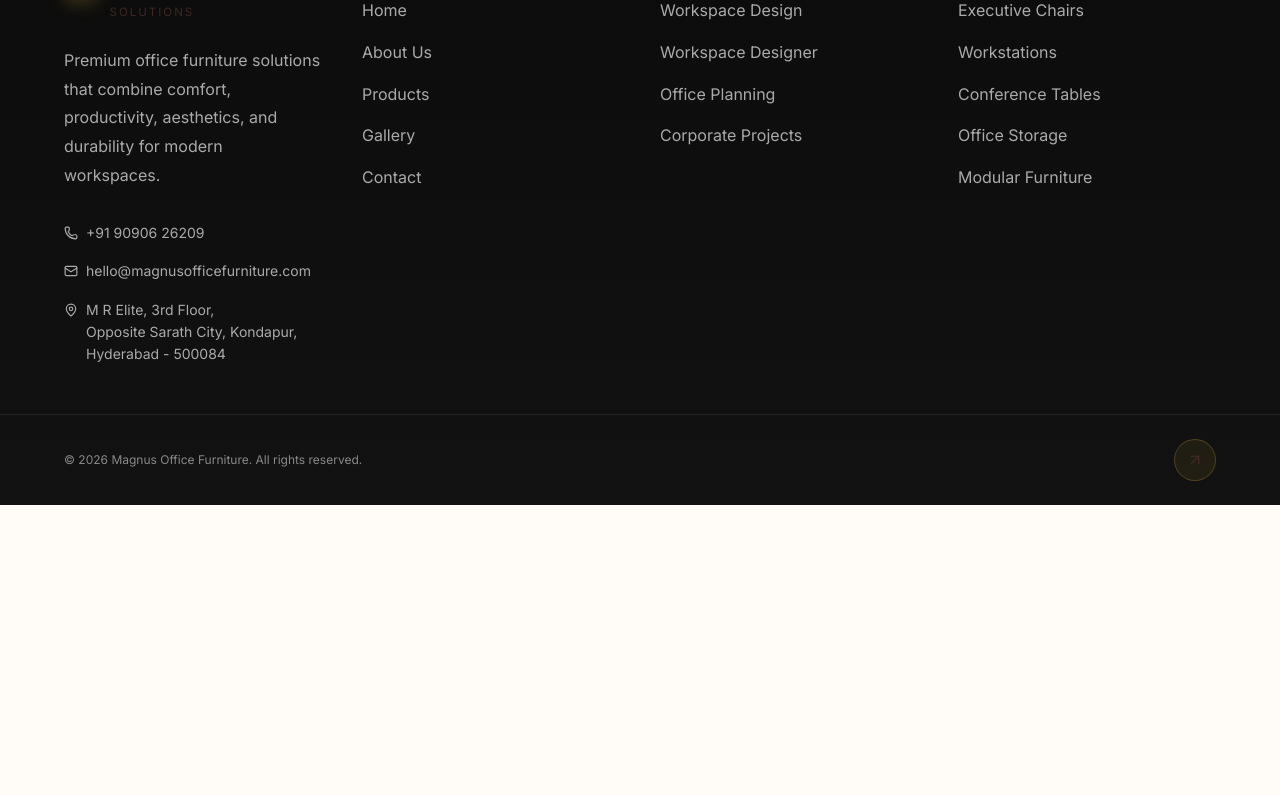
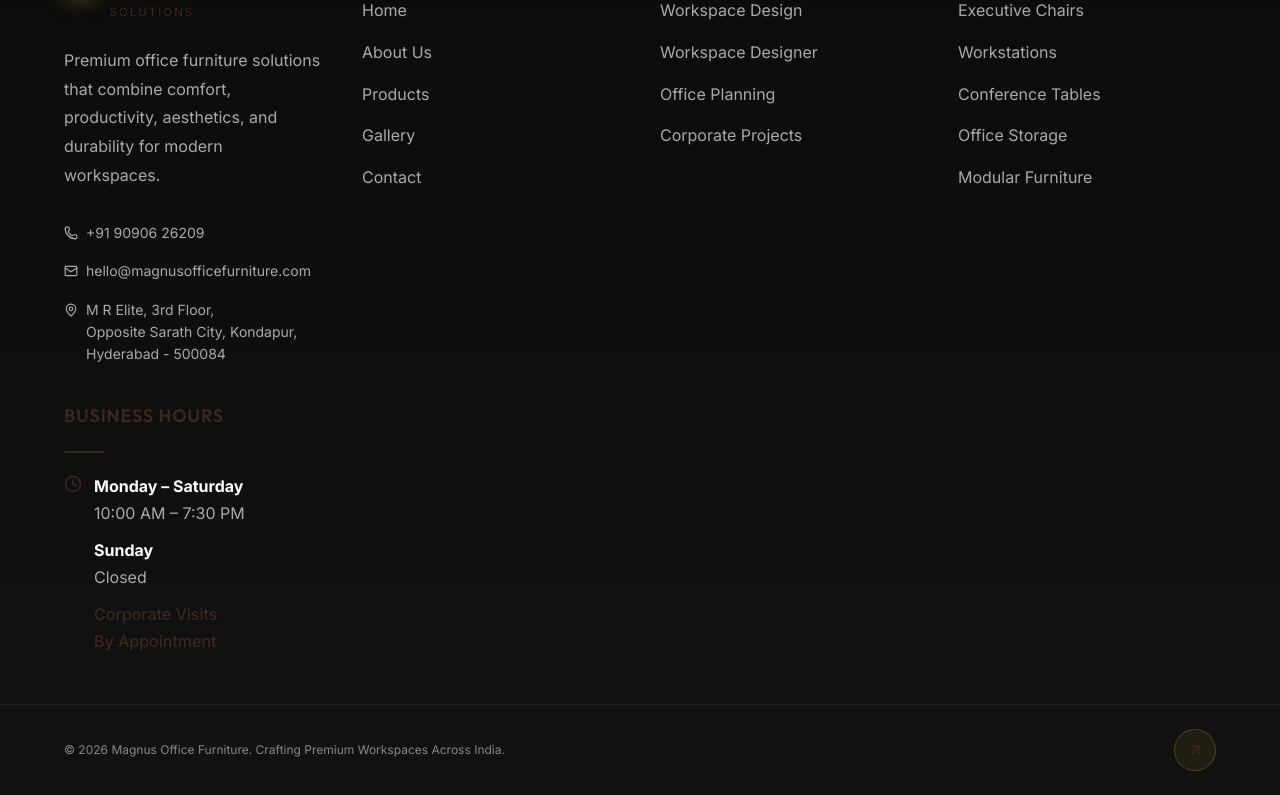
Before and after one commit to richards1928/magnusfurniture, a React (Vite) app: page / in a window 1280 px wide. Shown: the part 8144-8939 px from the top of the page. Before the commit the page ends 8649 px from the top, so only its background shows below. Built offline with nearby package versions, Linux system fonts and the light colour scheme.

Commit message:
feat: premium footer redesign

```diff
--- a/package.json
+++ b/package.json
@@ -24,7 +24,8 @@
     "react-dnd": "^16.0.1",
     "react-dnd-html5-backend": "^16.0.1",
     "react-dom": "^19.2.7",
-    "react-router-dom": "^7.18.1",
+    "react-icons": "^5.7.0",
+    "react-router-dom": "^7.11.0",
     "recharts": "^3.10.1",
     "three": "^0.185.1",
     "valtio": "^2.3.2"
@@ -37,6 +38,6 @@
     "oxlint": "^1.71.0",
     "typescript": "~6.0.2",
     "vite": "^8.1.1",
-    "vitest": "^2.1.8"
+    "vitest": "^4.1.10"
   }
 }
--- a/src/components/layout/Footer.tsx
+++ b/src/components/layout/Footer.tsx
@@ -1,5 +1,6 @@
 import { Link } from 'react-router-dom';
 import { Phone, Mail, MapPin, Clock, ArrowUpRight } from 'lucide-react';
+// react-icons not needed in this component currently
 
 const footerLinks = {
   'Quick Links': [
@@ -155,6 +156,84 @@
             </ul>
           </div>
         ))}
+        {/* Business Hours */}
+<div>
+  <h4
+    style={{
+      fontFamily: 'var(--font-heading)',
+      color: 'var(--color-primary)',
+      fontSize: 'var(--fs-body-lg)',
+      fontWeight: 'var(--fw-semibold)',
+      marginBottom: 'var(--space-6)',
+      letterSpacing: 'var(--ls-wide)',
+      textTransform: 'uppercase',
+    }}
+  >
+    Business Hours
+  </h4>
+
+  <div
+    style={{
+      width: '40px',
+      height: '2px',
+      background: 'var(--color-primary)',
+      marginBottom: 'var(--space-5)',
+      borderRadius: '999px',
+    }}
+  />
+
+  <div
+    style={{
+      display: 'flex',
+      alignItems: 'flex-start',
+      gap: '12px',
+    }}
+  >
+    <Clock
+      size={18}
+      color="var(--color-primary)"
+      style={{ marginTop: 2 }}
+    />
+
+    <div
+      style={{
+        display: 'flex',
+        flexDirection: 'column',
+        gap: '10px',
+        fontSize: 'var(--fs-body)',
+        color: 'var(--color-gray-400)',
+        lineHeight: 1.7,
+      }}
+    >
+      <div>
+        <strong style={{ color: '#fff' }}>
+          Monday – Saturday
+        </strong>
+        <br />
+        10:00 AM – 7:30 PM
+      </div>
+
+      <div>
+        <strong style={{ color: '#fff' }}>
+          Sunday
+        </strong>
+        <br />
+        Closed
+      </div>
+
+      <div
+        style={{
+          color: 'var(--color-primary)',
+          fontWeight: 500,
+        }}
+      >
+        Corporate Visits
+        <br />
+        By Appointment
+      </div>
+    </div>
+  </div>
+</div>
       </div>
 
       {/* Bottom Bar */}
@@ -169,7 +248,7 @@
           gap: 'var(--space-4)',
         }}>
           <p style={{ fontSize: 'var(--fs-xs)', color: 'var(--color-gray-500)' }}>
-            © {new Date().getFullYear()} Magnus Office Furniture. All rights reserved.
+            © {new Date().getFullYear()} Magnus Office Furniture. Crafting Premium Workspaces Across India.
           </p>
           <div style={{ display: 'flex', gap: 'var(--space-4)' }}>
             <a
```
Also changed, not shown: 1 other file (tests, documents, lock files or other folders).
